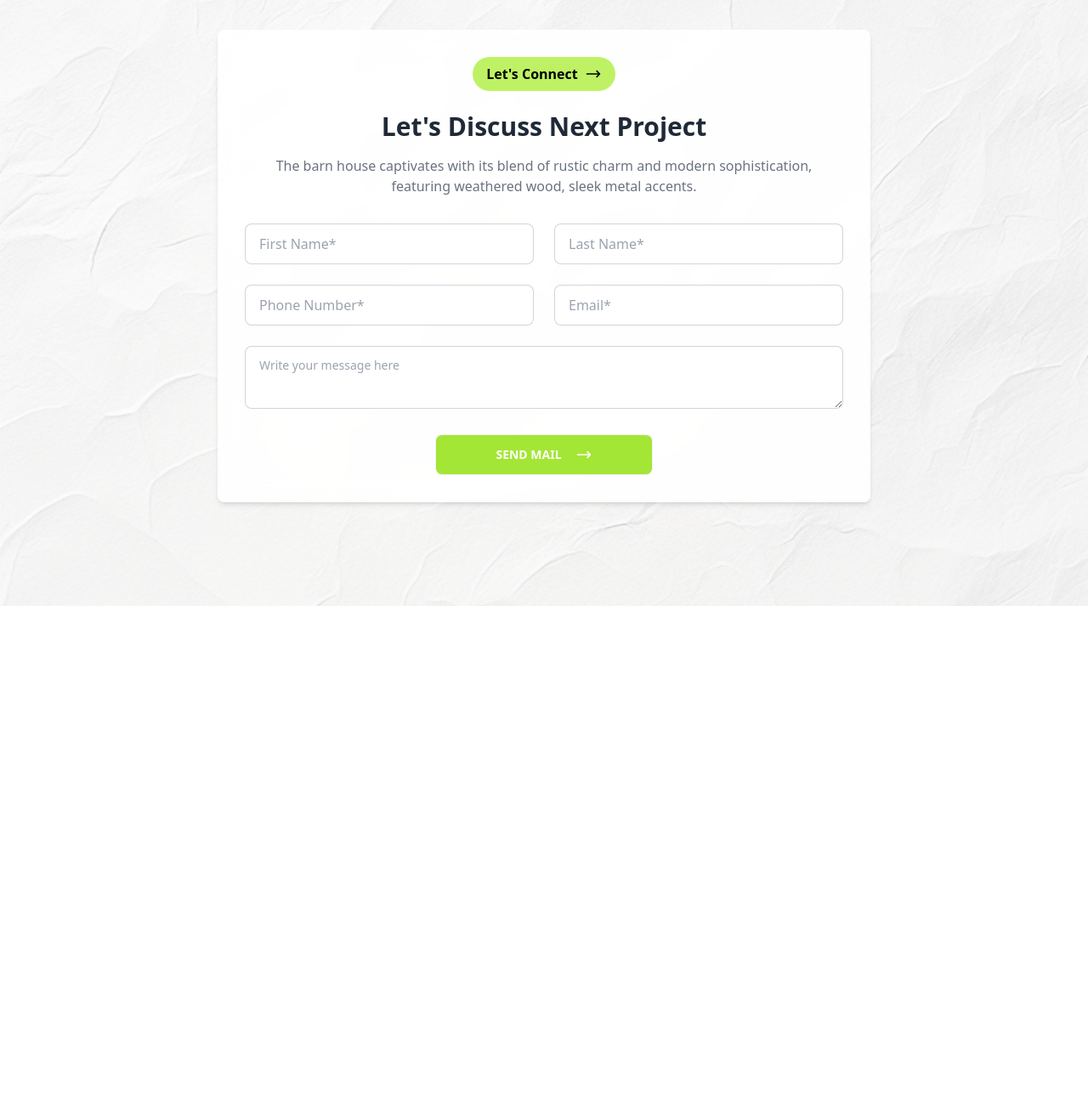
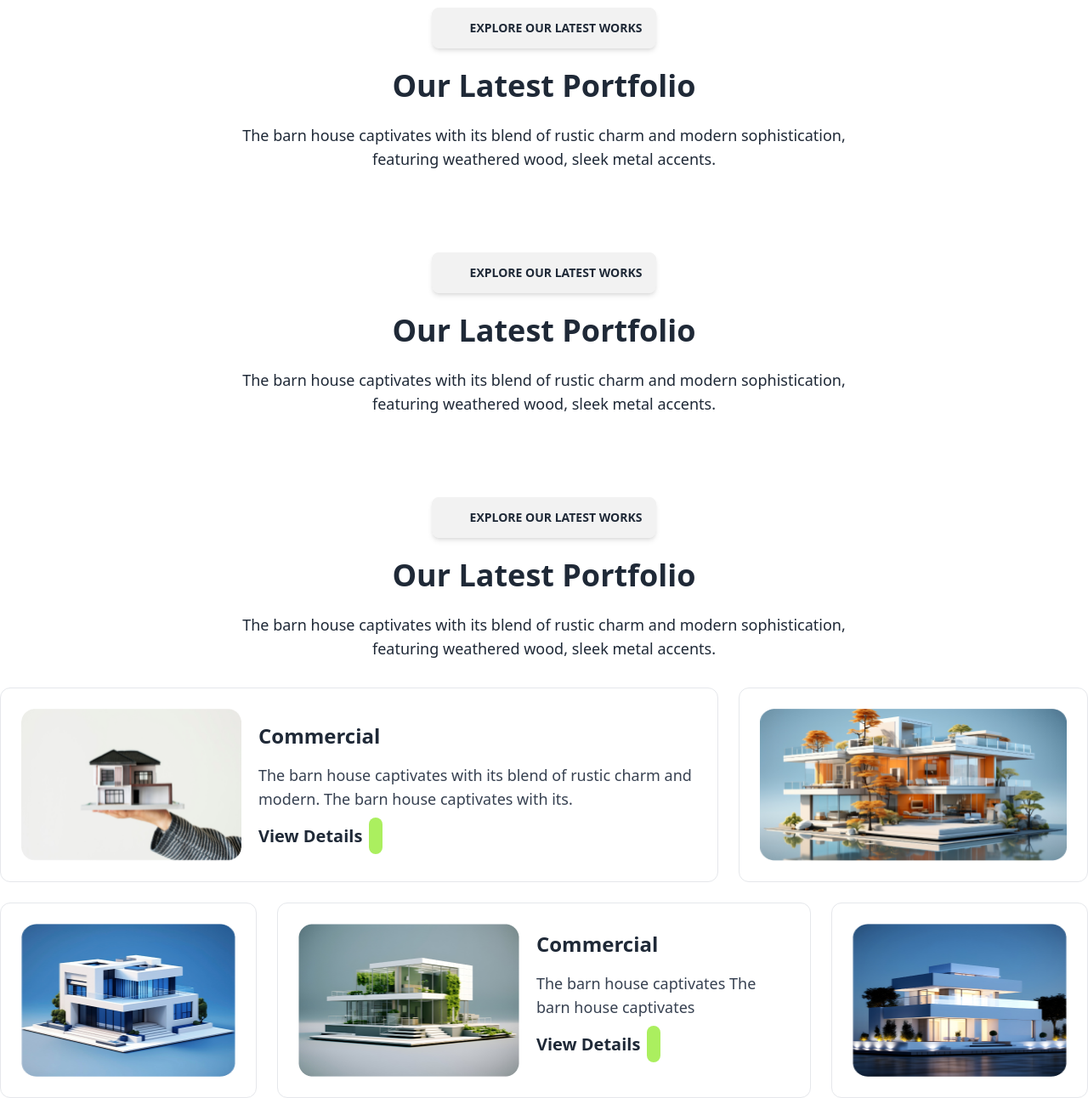
Before and after one commit to alaminsaleh/assignment-3-checking, a plain HTML site: page challenge.html in a window 1280 px wide. Shown: the part 87-1379 px from the top of the page at 85% size. Before the commit the page ends 800 px from the top, so only its background shows below. Drawn offline with nearby package versions, Linux system fonts and the light colour scheme.

Commit message:
cha modify

```diff
--- a/challenge.html
+++ b/challenge.html
@@ -1,57 +1,172 @@
 <!DOCTYPE html>
 <html lang="en">
+
 <head>
-    <meta charset="UTF-8">
-    <meta name="viewport" content="width=device-width, initial-scale=1.0">
-    <title>Contact Form</title>
-    <script src="https://cdn.tailwindcss.com"></script>
-    <link href="https://cdn.jsdelivr.net/npm/daisyui@3.2.1/dist/full.css" rel="stylesheet" type="text/css" />
+  <meta charset="UTF-8">
+  <meta name="viewport" content="width=device-width, initial-scale=1.0">
+  <title>Our Latest Portfolio Section</title>
+  <script src="https://cdn.tailwindcss.com"></script>
+  <link href="https://cdn.jsdelivr.net/npm/daisyui@3.2.1/dist/full.css" rel="stylesheet" type="text/css" />
 </head>
-<body class="min-h-screen flex items-center justify-center bg-gray-50 relative">
 
-    <!-- Background Image with Tailwind -->
-    <div class="absolute inset-0 bg-[url('./assets/bg.jpg')] bg-cover bg-center opacity-1"></div>
+<body class="bg-gray-50">
 
-    <!-- Overlay (optional) -->
-    <div class="absolute inset-0 bg-white bg-opacity-60"></div>
+  <!-- Our Latest Portfolio Section -->
+  <section class="bg-[#F4F4F4] md:bg-[#FFFFFF] px-6 md:px-0">
+    <!-- Text -->
+    <div class="space-y-6 flex flex-col items-center justify-center md:pt-24">
+      <button
+        class="btn bg-[#ABEF5F33] text-black hover:bg-gray-200 rounded-full font-bold shadow-md md:px-6 md:py-2 flex items-center px-3 py-1 md:mx-0 self-center">
+        <i class="fa-solid fa-arrow-right h-4 w-4 flex items-center justify-center mr-1"></i> Explore our Latest works
+      </button>
+      <!-- Heading -->
+      <h1 class="md:text-4xl lg:text-4xl text-2xl text-center font-bold leading-tight">Our Latest Portfolio</h1>
+      <!-- Description -->
+      <p class="font-medium text-lg text-center">The barn house captivates with its blend of rustic charm and modern
+        sophistication, <span class="hidden lg:inline"><br></span> featuring weathered wood, sleek metal accents.
+      </p>
+    </div>
 
-    <!-- Form Section -->
-    <section class="relative z-10 w-full max-w-3xl p-8 bg-white/90 rounded-lg shadow-md backdrop-blur-md">
-        <div class="text-center mb-6">
-            <a href="#" class="inline-flex items-center px-4 py-2 bg-lime-300 hover:bg-lime-400 text-black font-semibold rounded-full">
-                Let's Connect
-                <svg xmlns="http://www.w3.org/2000/svg" fill="none" viewBox="0 0 24 24" stroke="currentColor" class="ml-2 h-5 w-5">
-                    <path stroke-linecap="round" stroke-linejoin="round" stroke-width="2" d="M17 8l4 4m0 0l-4 4m4-4H3" />
-                </svg>
-            </a>
+    <!DOCTYPE html>
+    <html lang="en">
+
+    <head>
+      <meta charset="UTF-8">
+      <meta name="viewport" content="width=device-width, initial-scale=1.0">
+      <title>Our Latest Portfolio Section</title>
+      <script src="https://cdn.tailwindcss.com"></script>
+      <link href="https://cdn.jsdelivr.net/npm/daisyui@3.2.1/dist/full.css" rel="stylesheet" type="text/css" />
+    </head>
+
+    <body class="bg-gray-50">
+
+      <!-- Our Latest Portfolio Section -->
+      <section class="bg-[#F4F4F4] md:bg-[#FFFFFF] px-6 md:px-0">
+        <!-- Text -->
+        <div class="space-y-6 flex flex-col items-center justify-center md:pt-24">
+          <button
+            class="btn bg-[#ABEF5F33] text-black hover:bg-gray-200 rounded-full font-bold shadow-md md:px-6 md:py-2 flex items-center px-3 py-1 md:mx-0 self-center">
+            <i class="fa-solid fa-arrow-right h-4 w-4 flex items-center justify-center mr-1"></i> Explore our Latest
+            works
+          </button>
+          <!-- Heading -->
+          <h1 class="md:text-4xl lg:text-4xl text-2xl text-center font-bold leading-tight">Our Latest Portfolio</h1>
+          <!-- Description -->
+          <p class="font-medium text-lg text-center">The barn house captivates with its blend of rustic charm and modern
+            sophistication, <span class="hidden lg:inline"><br></span> featuring weathered wood, sleek metal accents.
+          </p>
         </div>
 
-        <h2 class="text-3xl font-bold text-gray-800 text-center mb-4">Let's Discuss Next Project</h2>
-        <p class="text-gray-500 text-center mb-8">
-            The barn house captivates with its blend of rustic charm and modern sophistication,
-            featuring weathered wood, sleek metal accents.
-        </p>
+        <!DOCTYPE html>
+        <html lang="en">
 
-        <form class="space-y-6">
-            <div class="grid grid-cols-1 md:grid-cols-2 gap-6">
-                <input type="text" placeholder="First Name*" class="input input-bordered w-full" />
-                <input type="text" placeholder="Last Name*" class="input input-bordered w-full" />
-                <input type="tel" placeholder="Phone Number*" class="input input-bordered w-full" />
-                <input type="email" placeholder="Email*" class="input input-bordered w-full" />
+        <head>
+          <meta charset="UTF-8">
+          <meta name="viewport" content="width=device-width, initial-scale=1.0">
+          <title>Our Latest Portfolio Section</title>
+          <script src="https://cdn.tailwindcss.com"></script>
+          <link href="https://cdn.jsdelivr.net/npm/daisyui@3.2.1/dist/full.css" rel="stylesheet" type="text/css" />
+        </head>
+
+        <body class="bg-gray-50">
+
+          <!-- Our Latest Portfolio Section -->
+          <section class="bg-[#F4F4F4] md:bg-[#FFFFFF] px-6 md:px-0">
+            <!-- Text -->
+            <div class="space-y-6 flex flex-col items-center justify-center md:pt-24">
+              <button
+                class="btn bg-[#ABEF5F33] text-black hover:bg-gray-200 rounded-full font-bold shadow-md md:px-6 md:py-2 flex items-center px-3 py-1 md:mx-0 self-center">
+                <i class="fa-solid fa-arrow-right h-4 w-4 flex items-center justify-center mr-1"></i> Explore our Latest
+                works
+              </button>
+              <!-- Heading -->
+              <h1 class="md:text-4xl lg:text-4xl text-2xl text-center font-bold leading-tight">Our Latest Portfolio</h1>
+              <!-- Description -->
+              <p class="font-medium text-lg text-center">The barn house captivates with its blend of rustic charm and
+                modern
+                sophistication, <span class="hidden lg:inline"><br></span> featuring weathered wood, sleek metal
+                accents.
+              </p>
             </div>
+            <!-- Cards -->
+            <div class="md:container mx-auto grid grid-cols-12 gap-6 pt-8">
 
-            <textarea class="textarea textarea-bordered w-full mt-6" placeholder="Write your message here"></textarea>
+              <!-- Card-1 -->
+              <div
+                class="col-span-12 md:col-span-8 bg-[#FFFFFF] flex flex-col md:flex-row border border-gray-200 rounded-xl p-6 gap-5 order-1">
+                <!-- Image -->
+                <img class="md:h-[179.3px]" src="./assets/img1.png" alt="">
+                <!-- Text -->
+                <div class="space-y-4 flex items-stretch justify-center flex-col">
+                  <h4 class="font-extrabold text-2xl">Commercial</h4>
+                  <p class="text-gray-700 font-medium text-lg">The barn house captivates with its blend of rustic charm
+                    and
+                    modern. The barn house captivates with its.
+                  </p>
+                  <p class="text-xl font-extrabold">View Details <span class="pl-2"><i
+                        class="fa-solid fa-arrow-right bg-[#ABEF5F] rounded-full p-2 -rotate-45"></i></span>
+                  </p>
+                </div>
+              </div>
 
-            <div class="text-center mt-6">
-                <button class="btn btn-wide bg-lime-400 hover:bg-lime-500 text-white font-semibold">
-                    Send Mail
-                    <svg xmlns="http://www.w3.org/2000/svg" fill="none" viewBox="0 0 24 24" stroke="currentColor" class="ml-2 h-5 w-5">
-                        <path stroke-linecap="round" stroke-linejoin="round" stroke-width="2" d="M17 8l4 4m0 0l-4 4m4-4H3" />
-                    </svg>
-                </button>
+              <!-- Card-2 -->
+              <div
+                class="col-span-12 md:col-span-4 bg-[#FFFFFF] flex flex-col md:flex-row border border-gray-200 rounded-xl p-6 order-2">
+                <img class="md:w-full md:h-[179.3px]" src="./assets/img2.png" alt="">
+              </div>
+
+              <!-- Card-3 -->
+              <div
+                class="col-span-12 md:col-span-3 bg-[#FFFFFF] flex flex-col md:flex-row border border-gray-200 rounded-xl p-6 order-5 md:order-3">
+                <img class="md:w-full md:h-[179.3px]" src="./assets/img3.png" alt="">
+              </div>
+
+              <!-- Card-4 -->
+              <div
+                class="col-span-12 md:col-span-6 bg-[#FFFFFF] flex flex-col md:flex-row border border-gray-200 rounded-xl p-6 gap-5 order-3 md:order-4">
+                <!-- Image -->
+                <img class="md:h-[179.3px]" src="./assets/img4.png" alt="">
+                <!-- Text -->
+                <div class="space-y-4 pt-2">
+                  <h4 class="font-extrabold text-2xl">Commercial</h4>
+                  <p class="text-gray-700 font-medium text-lg">The barn house captivates The barn house captivates </p>
+                  <p class="text-xl font-extrabold">View Details <span class="pl-2"><i
+                        class="fa-solid fa-arrow-right bg-[#ABEF5F] rounded-full p-2 -rotate-45"></i></span>
+                  </p>
+                </div>
+              </div>
+
+              <!-- Card-5 -->
+              <div
+                class="col-span-12 md:col-span-3 bg-[#FFFFFF] flex flex-col md:flex-row border border-gray-200 rounded-xl p-6 order-4 md:order-5">
+                <img class="md:w-full md:h-[179.3px]" src="./assets/img5.png" alt="">
+              </div>
+
+              <!-- Card-6 -->
+              <div
+                class="col-span-12 md:hidden bg-[#FFFFFF] flex flex-col border border-gray-200 rounded-xl p-6 order-last">
+                <img src="./assets/img5.png" alt="">
+              </div>
             </div>
-        </form>
-    </section>
+          </section>
+
+        </body>
+
+        </html>
+
+
+
+
+
+
+      </section>
+
+    </body>
+
+    </html>
+
+  </section>
 
 </body>
+
 </html>
```
Also changed, not shown: index.html (+22 -13 lines).
